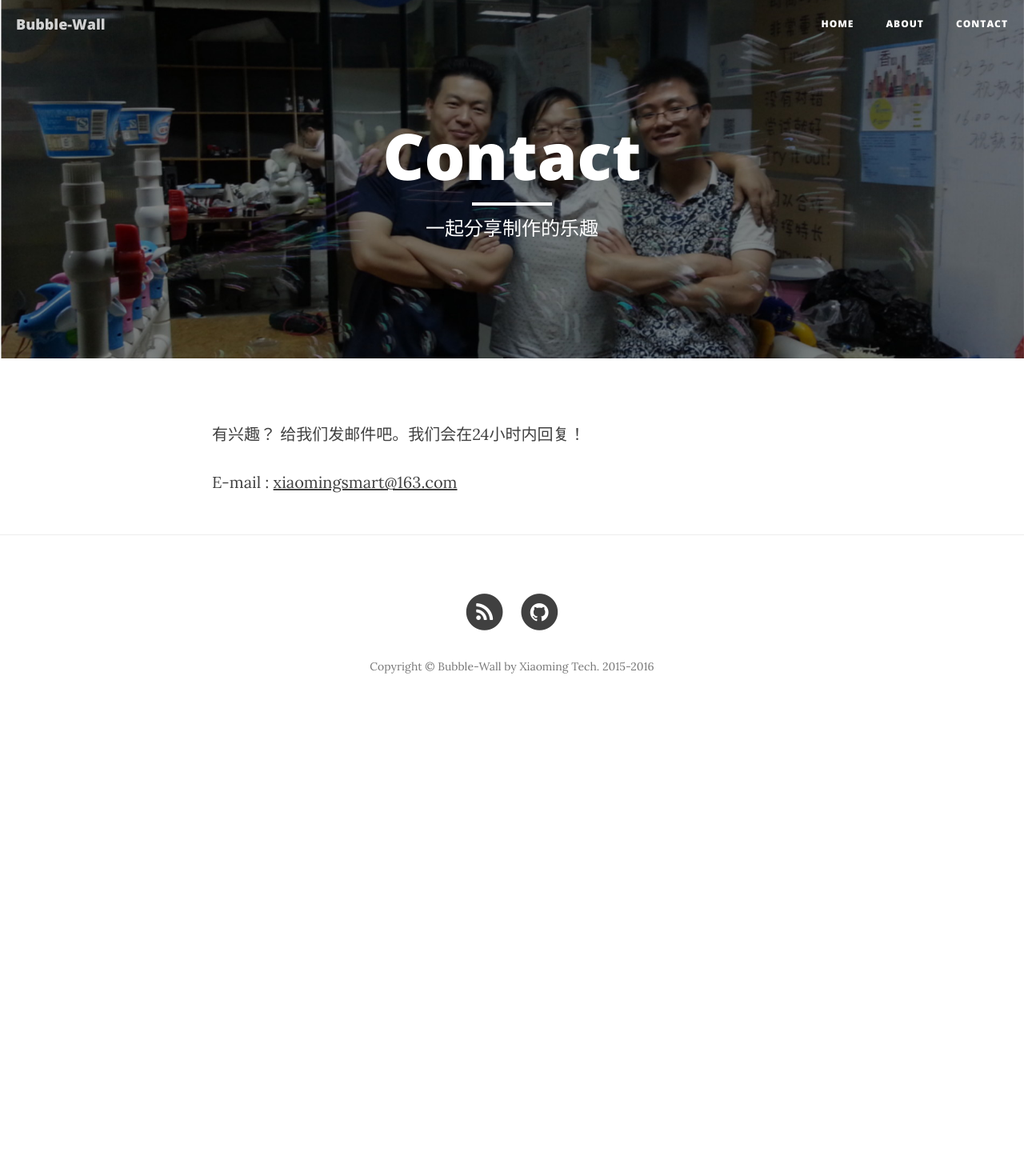
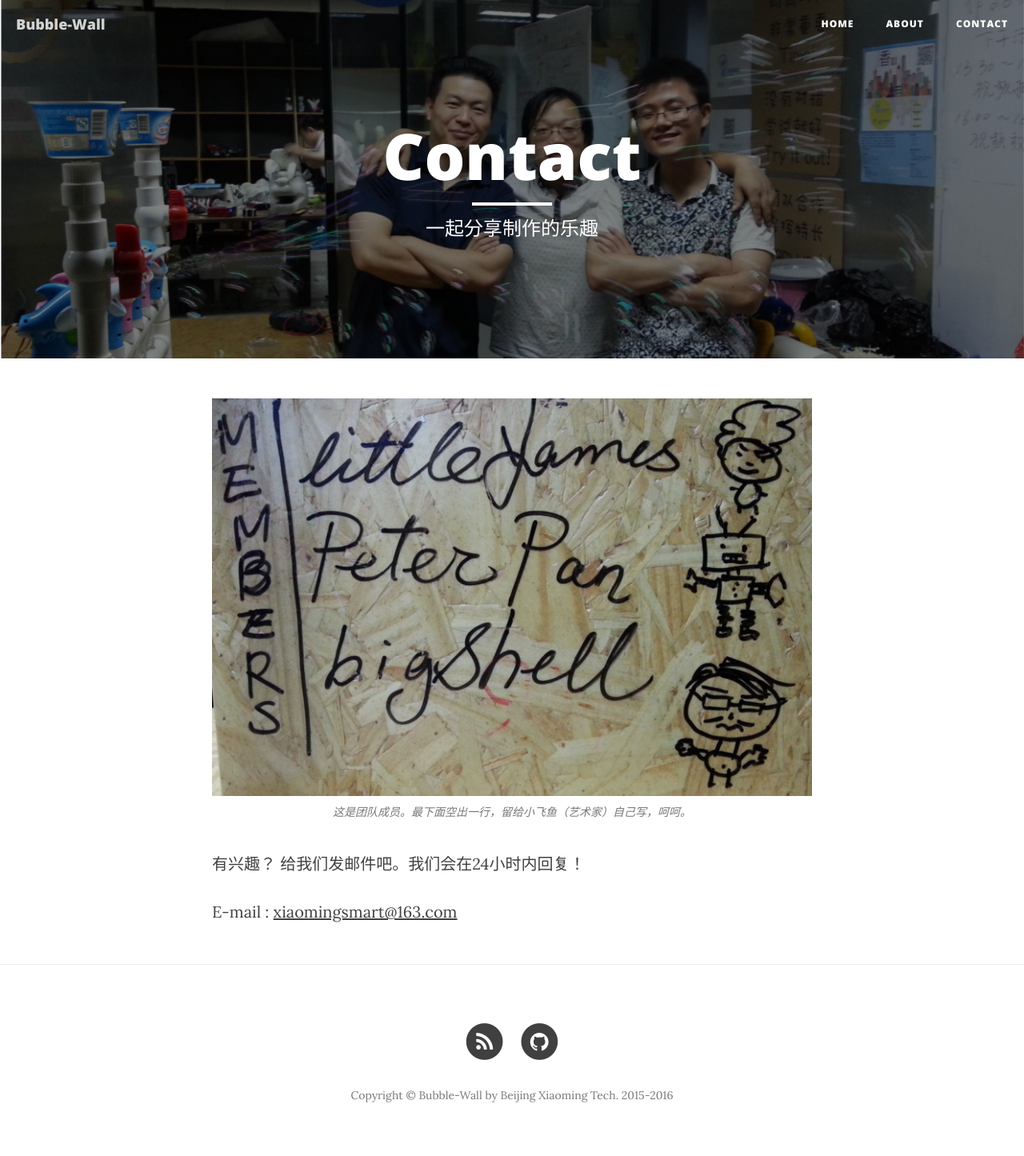
Before and after one commit to littlejames/bubble-wall, a Jekyll site: the page built from contact.html, in a window 1280 px wide. Shown: the whole page at 80% size. Built offline with Jekyll 4.4.1, drawn with Linux system fonts in a browser that asks for light colours; nearby versions of some CDN libraries; before the commit the page ends 909 px from its top, so only the background shows below that.

Commit message:
The first publishment.V0.0.2

```diff
--- a/_includes/footer.html
+++ b/_includes/footer.html
@@ -43,7 +43,7 @@
                     </li>
                     {% endif %}
                 </ul>
-                <p class="copyright text-muted">Copyright &copy; {{ site.title }} by Xiaoming Tech.
+                <p class="copyright text-muted">Copyright &copy; {{ site.title }} by Beijing Xiaoming Tech.
                 2015-{{ site.time | date: '%Y' }}</p>
             </div>
         </div>
--- a/contact.html
+++ b/contact.html
@@ -4,6 +4,14 @@ title: "Contact"
 description: "一起分享制作的乐趣"
 header-img: "img/contact-bg.jpg"
 ---
+
+<a href="#">
+    <img src="{{ site.baseurl }}/img/post-contact-members.jpg" alt="Post Contact Members">
+</a>
+
+<span class="caption
+    text-muted">这是团队成员。最下面空出一行，留给小飞鱼（艺术家）自己写，呵呵。</span>
+
 
 <p>有兴趣？ 给我们发邮件吧。我们会在24小时内回复！</p>
 <p>E-mail : <a href="mailto:xiaomingsmart@163.com">xiaomingsmart@163.com</a></p>
```
Also changed, not shown: _posts/2015-08-11-01_the_tree_of_life_and_bubble_wall.markdown (+7 -7 lines), img/post-contact-members.jpg (added), img/post-sample-the_tree_of_life.jpg, 7 other files.
